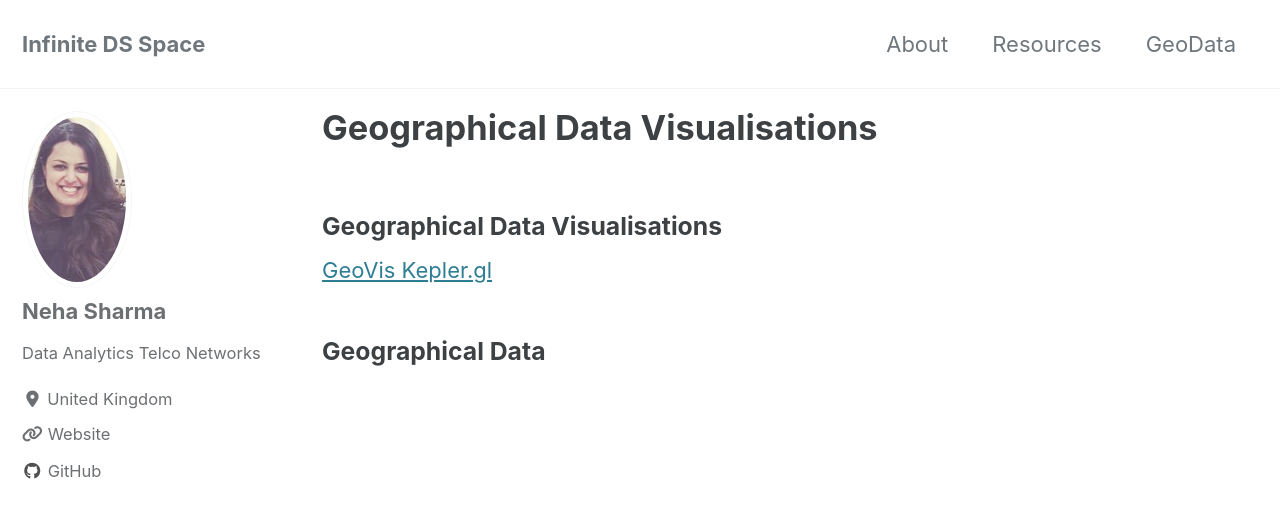
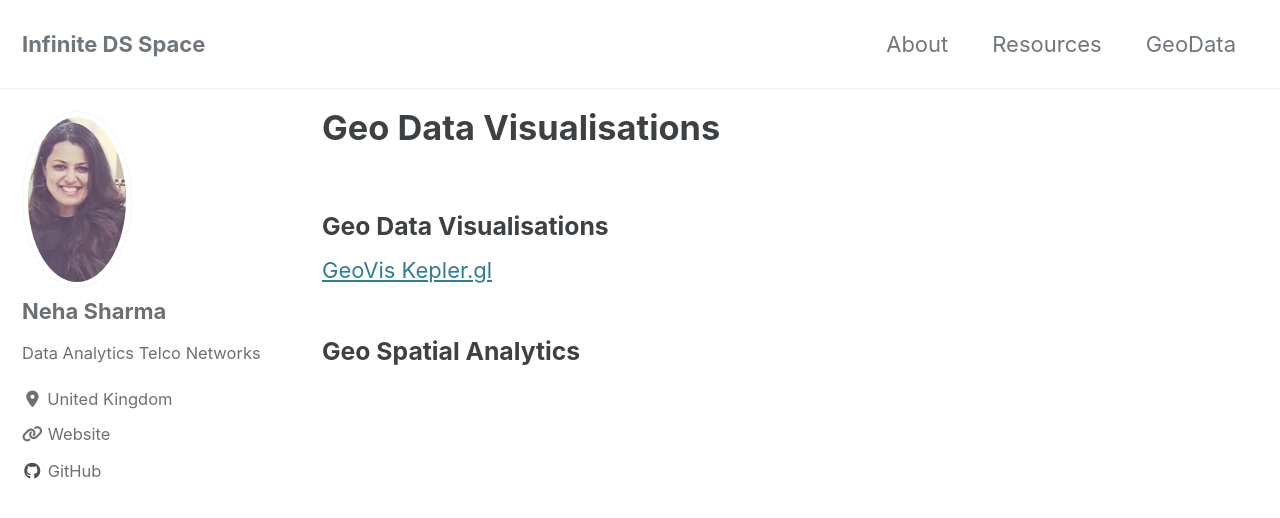
Before and after one commit to ns3115neha/ns3115neha.github.io, a Jekyll site: the page built from _pages/GeoSpatial.md, in a window 1280 px wide and 900 px high. Shown: the top 518 px of the window. Built offline with Jekyll 4.4.1, drawn with Linux system fonts in a browser that asks for light colours; cached includes are drawn as plain includes; nearby versions of some CDN libraries; our own code applies the rules of GitHub Pages for plain Markdown files.

Commit message:
Update GeoSpatial.md

```diff
--- a/_pages/GeoSpatial.md
+++ b/_pages/GeoSpatial.md
@@ -4,8 +4,8 @@
 author_profile: true
 ---
 
-### Geographical Data Visualisations
+### Geo Data Visualisations
 [GeoVis Kepler.gl](https://ns3115neha.github.io/geovis/KeplerGeoSpatial/)
 
 
-### Geographical Data
+### Geo Spatial Analytics
```
